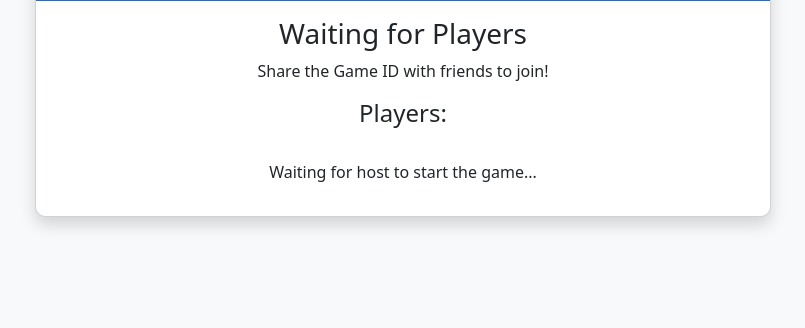
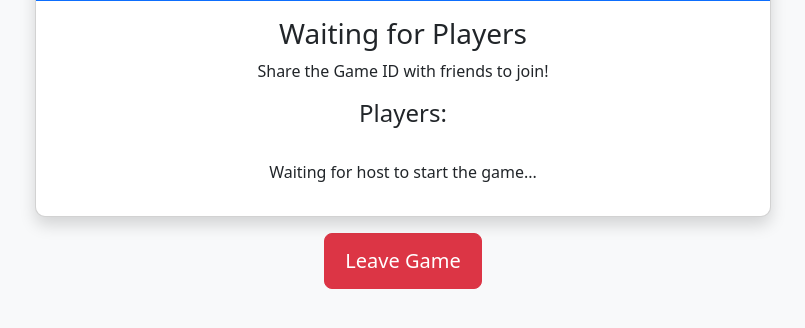
Before and after one commit to zml1997-stl/ai-trivia, a Flask app: template templates/game.html in a window 1280 px wide. Shown: the part 70-398 px from the top of the page, without its empty margins (237-1042 px from the left). Run offline with Flask 3, Linux system fonts and the light colour scheme; the template is opened without the code that fills it, so the values that code supplies are empty; some libraries are stand-ins or nearby versions.

Commit message:
Update game.html

```diff
--- a/templates/game.html
+++ b/templates/game.html
@@ -146,9 +146,9 @@
     </div>
 
     <!-- Leave Game Button -->
-    <div id="leave-game-container" class="text-center mb-3" style="position: absolute; bottom: 10px; left: 50%; transform: translateX(-50%); display: none;">
-    <button id="leave-game-btn" class="btn btn-danger btn-lg">Leave Game</button>
-</div>
+    <div id="leave-game-container" class="text-center mb-3" style="display: none;">
+        <button id="leave-game-btn" class="btn btn-danger btn-lg">Leave Game</button>
+    </div>
 
     <script src="https://cdn.jsdelivr.net/npm/bootstrap@5.3.0/dist/js/bootstrap.bundle.min.js"></script>
     <script>
@@ -560,5 +560,20 @@
         document.getElementById("background-music").muted = false;
     }, { once: true });  // Runs only once on first user interaction
 </script>
+   <script>
+        // Function to show the button
+        function showLeaveButton() {
+            document.getElementById("leave-game-container").style.display = "block";
+        }
+
+        // Function to hide the button
+        function hideLeaveButton() {
+            document.getElementById("leave-game-container").style.display = "none";
+        }
+
+        // Example: Call the function after a timeout (you can trigger based on some event in your game)
+        setTimeout(showLeaveButton, 2000); // Show button after 2 seconds
+        // setTimeout(hideLeaveButton, 5000); // Hide button after 5 seconds (example)
+    </script>
 </body>
 </html>
```
